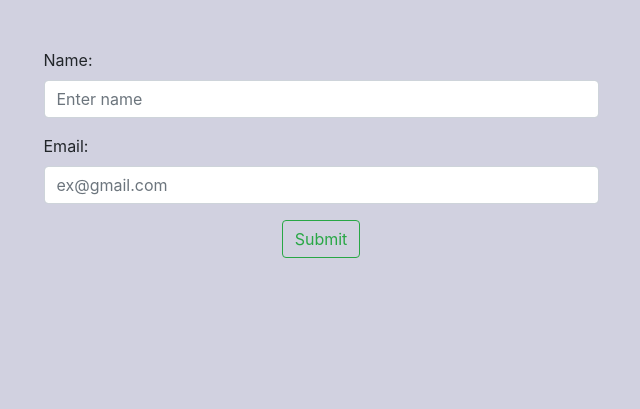
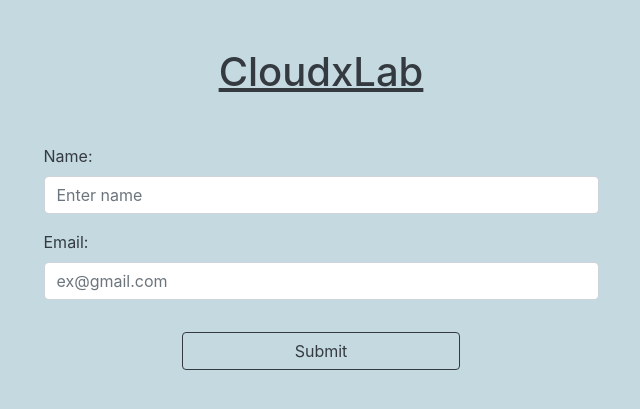
Before and after one commit to Bhavesh852/Form, a Django app: page / in a window 1280 px wide. Shown: the top 409 px of the page, without its empty margins (319-959 px from the left). Run offline with Django 4.2, Linux system fonts and the light colour scheme.

Commit message:
minor fix

```diff
--- a/form/form_app/templates/home.html
+++ b/form/form_app/templates/home.html
@@ -7,8 +7,9 @@
     <script src="https://cdn.jsdelivr.net/npm/jquery@3.6.0/dist/jquery.slim.min.js"></script>
     <script src="https://cdn.jsdelivr.net/npm/popper.js@1.16.1/dist/umd/popper.min.js"></script>
     <script src="https://cdn.jsdelivr.net/npm/bootstrap@4.6.1/dist/js/bootstrap.bundle.min.js"></script>
-    <body style="background-color: #d1d1e0;">
-        <section class="container">
+    <body style="background-color: #c4dae0;">
+        <section class="container text-dark">
+            <h1 class="text-center mt-5"><u>CloudxLab</u></h1>
             <div class="w-50 mx-auto mt-5 bg-opacity-50">
                 {% if msg %}
                     {% if submit_flag %}
@@ -34,7 +35,7 @@
                     <input type="email" class="form-control" id="email" placeholder="ex@gmail.com" name="email" value="{{email}}" required>
                 </div>
                 <div class="text-center">
-                    <button type="submit" class="btn btn-outline-success">Submit</button>
+                    <button type="submit" class="btn btn-outline-dark w-50 mt-3">Submit</button>
                 </div>
             </form>
             </div>
```
